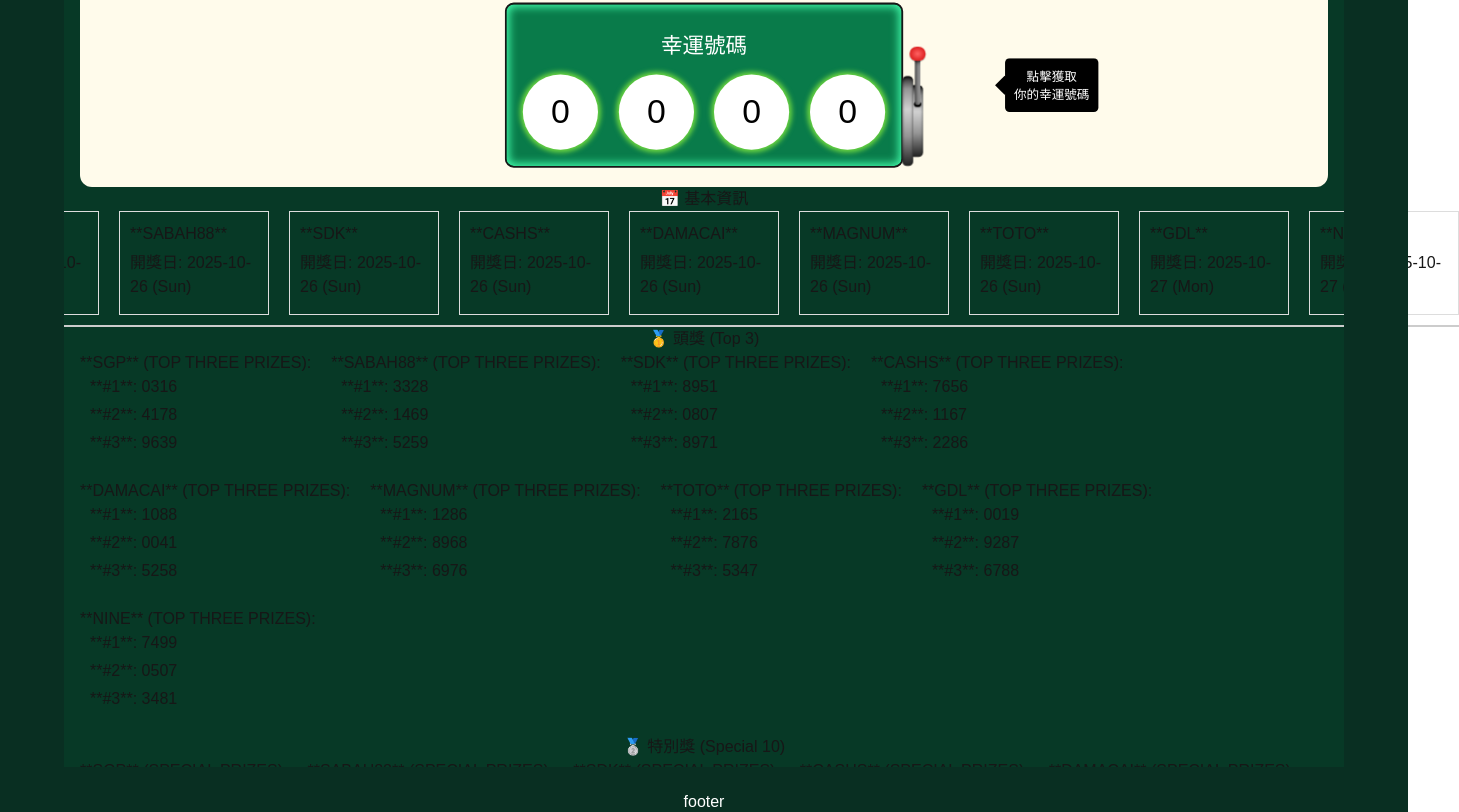
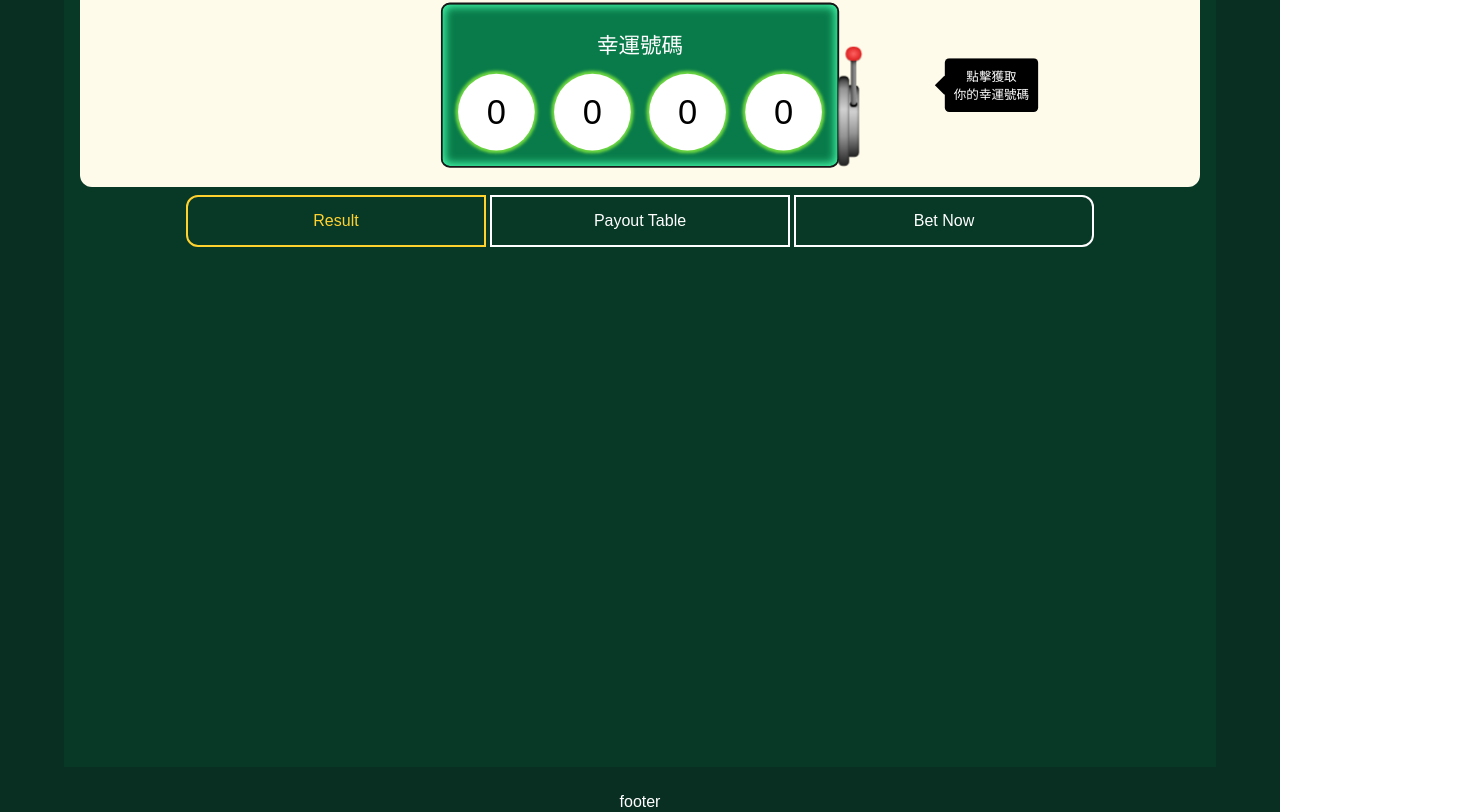
Before and after one commit to fgh64hfhk/next-pages, a Next.js app: page /lottery_3 in a window 1280 px wide. Shown: the part 205-1017 px from the top of the page, 1459 px wide, since content can reach past the window. Built offline with nearby package versions, Linux system fonts and the light colour scheme.

Commit message:
調整側邊欄以及生成數字的狀態位置

```diff
--- a/components/ShoppingCart.js
+++ b/components/ShoppingCart.js
@@ -1,10 +1,8 @@
 import { useState } from "react";
-import { useMediaQuery } from "@mui/material";
 import { ListIndentIncrease, ListIndentDecrease } from "lucide-react";
 import clsx from "clsx";
 
 export default function ShoppingCart() {
-  const isLessThan768 = useMediaQuery("(max-width: 768px)");
   const [pageData, setPageData] = useState({
     isSidebarOpen: false,
   });
@@ -12,7 +10,8 @@
   return (
     <div
       className={clsx(
-        "flex flex-col gap-5 shrink-0 sticky top-0 transition-all duration-300 bg-[#092F22]",
+        "hidden md:flex md:flex-col gap-5 shrink-0 sticky top-0 bg-[#092F22]",
+        "transition-all duration-300",
         pageData.isSidebarOpen
           ? "w-[224px] items-start px-5"
           : "w-[64px] items-center"
--- a/components/SideMenu.js
+++ b/components/SideMenu.js
@@ -10,7 +10,8 @@
   return (
     <div
       className={clsx(
-        "flex flex-col gap-5 shrink-0 sticky top-0 transition-all duration-300 bg-[#092F22]",
+        "hidden md:flex md:flex-col gap-5 shrink-0 sticky top-0 bg-[#092F22]",
+        "transition-all duration-300",
         pageData.isSidebarOpen
           ? "w-[224px] items-start px-5"
           : "w-[64px] items-center"
--- a/components/Slot.js
+++ b/components/Slot.js
@@ -1,12 +1,10 @@
-import { useState } from "react";
 import clsx from "clsx";
 
 import SpeedoMeter from "@/components/SpeedoMeter";
 import SlotArm from "@/components/SlotArm";
 import SlotHint from "@/components/SlotHint";
 
-export default function Slot({ parentWidth }) {
-  const [numbers, setNumbers] = useState([0, 0, 0, 0]);
+export default function Slot({ parentWidth, numbers, setNumbers }) {
   const basicScaleRatio = 430 / 1248;
 
   let scaleRatio = 1;
--- a/pages/lottery_3/index.js
+++ b/pages/lottery_3/index.js
@@ -61,29 +61,13 @@
   };
 };
 
-const PrizeList = ({ lotteryName, prizes, prizeKey }) => {
-  // 檢查 prizes 是否存在且是陣列
-  const prizeArray = prizes[prizeKey];
-  if (!prizeArray || !Array.isArray(prizeArray)) {
-    return <div>No prize data available for {lotteryName}.</div>;
-  }
+export default function Lottery_3() {
+  const [pageData, setPageData] = useState({
+    tabs: ["Result", "Payout Table", "Bet Now"],
+    selectedTab: "Result",
+  });
 
-  return (
-    <div className="prize-list-container">
-      **{lotteryName}** ({prizeKey.replace(/_/g, " ").toUpperCase()}):
-      <ul style={{ listStyleType: "none", paddingLeft: 10 }}>
-        {prizeArray.map((p) => (
-          <li key={p.position} style={{ marginBottom: 4 }}>
-            **#{p.position}**: {p.value}
-          </li>
-        ))}
-      </ul>
-    </div>
-  );
-};
-
-export default function Lottery_3() {
-  const [pageData, setPageData] = useState({});
+  const [numbers, setNumbers] = useState([0, 0, 0, 0]);
 
   const bannerWidthRef = useRef(null);
   const [bannerWidth, setBannerWidth] = useState(0);
@@ -123,103 +107,45 @@
   }, []);
 
   return (
-    <div className="w-full h-[100dvh] flex flex-col items-center">
+    <div className="w-full h-[100dvh] flex flex-col items-center gap-2">
       <div
         ref={bannerWidthRef}
         className={clsx(
-          "w-full aspect-video md:aspect-auto rounded-xl bg-amber-50",
+          "w-full aspect-auto rounded-xl bg-amber-50",
           "flex justify-center items-center"
         )}
       >
-        {bannerWidth > 0 && <Slot parentWidth={bannerWidth} />}
+        {bannerWidth > 0 && (
+          <Slot
+            parentWidth={bannerWidth}
+            numbers={numbers}
+            setNumbers={setNumbers}
+          />
+        )}
       </div>
 
-      {/* --- 區塊一: 基本資訊 (Name & Date) --- */}
-      <h2>📅 基本資訊</h2>
-      <div
-        style={{
-          display: "flex",
-          gap: "20px",
-          borderBottom: "2px solid #ccc",
-          paddingBottom: "10px",
-        }}
-      >
-        {basicInfo.map((item) => (
-          <div
-            key={item.name}
-            style={{
-              border: "1px solid #ddd",
-              padding: "10px",
-              minWidth: "150px",
-            }}
+      <div className="flex w-full items-center justify-center gap-x-[4px]">
+        {pageData.tabs.map((tab, idx) => (
+          <button
+            key={idx}
+            className={clsx(
+              "w-full max-w-[300px] bg-[var(--bg-secondary)]",
+              "border-[2px] py-[12px]",
+              idx === 0 && "rounded-l-[12px]",
+              idx === pageData.tabs.length - 1 && "rounded-r-[12px]",
+              pageData.selectedTab === tab
+                ? "border-amber-300 text-amber-300"
+                : "border-white text-white"
+            )}
+            onClick={() =>
+              setPageData((prev) => ({
+                ...prev,
+                selectedTab: tab,
+              }))
+            }
           >
-            **{item.name.toUpperCase()}**
-            <p style={{ margin: "5px 0" }}>開獎日: {item.date}</p>
-            {/*  如果需要顯示圖標 */}
-          </div>
-        ))}
-      </div>
-
-      {/* --- 區塊二: 頭獎 (Top Prizes) --- */}
-      <h2>🥇 頭獎 (Top 3)</h2>
-      <div
-        style={{
-          display: "flex",
-          flexWrap: "wrap",
-          gap: "20px",
-          marginBottom: "20px",
-        }}
-      >
-        {topPrizes.map((item) => (
-          <PrizeList
-            key={item.name}
-            lotteryName={item.name.toUpperCase()}
-            prizes={item}
-            prizeKey="top_three_prizes"
-          />
-        ))}
-      </div>
-      {/* ------------------------------------------------------------------ */}
-      {/* 新增區塊：特別獎 (Special Prizes) */}
-      {/* ------------------------------------------------------------------ */}
-      <h2>🥈 特別獎 (Special 10)</h2>
-      <div
-        style={{
-          display: "flex",
-          flexWrap: "wrap",
-          gap: "20px",
-          marginBottom: "20px",
-        }}
-      >
-        {specialPrizes.map((item) => (
-          <PrizeList
-            key={item.name}
-            lotteryName={item.name.toUpperCase()}
-            prizes={item}
-            prizeKey="special_prizes" // 注意這裡的鍵名
-          />
-        ))}
-      </div>
-
-      {/* ------------------------------------------------------------------ */}
-      {/* 新增區塊：安慰獎 (Consolation Prizes) */}
-      {/* ------------------------------------------------------------------ */}
-      <h2>🥉 安慰獎 (Consolation 10)</h2>
-      <div
-        style={{
-          display: "flex",
-          flexWrap: "wrap",
-          gap: "20px",
-          marginBottom: "20px",
-        }}
-      >
-        {consolationPrizes.map((item) => (
-          <PrizeList
-            key={item.name}
-            lotteryName={item.name.toUpperCase()}
-            prizes={item}
-            prizeKey="consolation_prizes" // 注意這裡的鍵名
-          />
+            {tab}
+          </button>
         ))}
       </div>
     </div>
```
